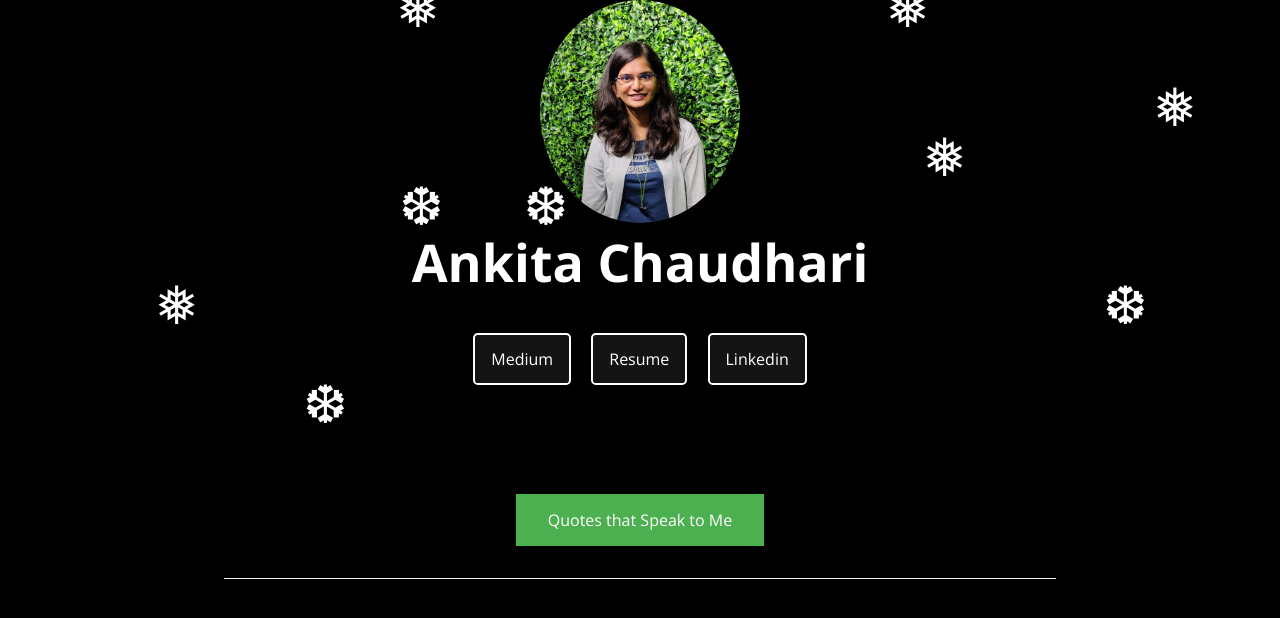
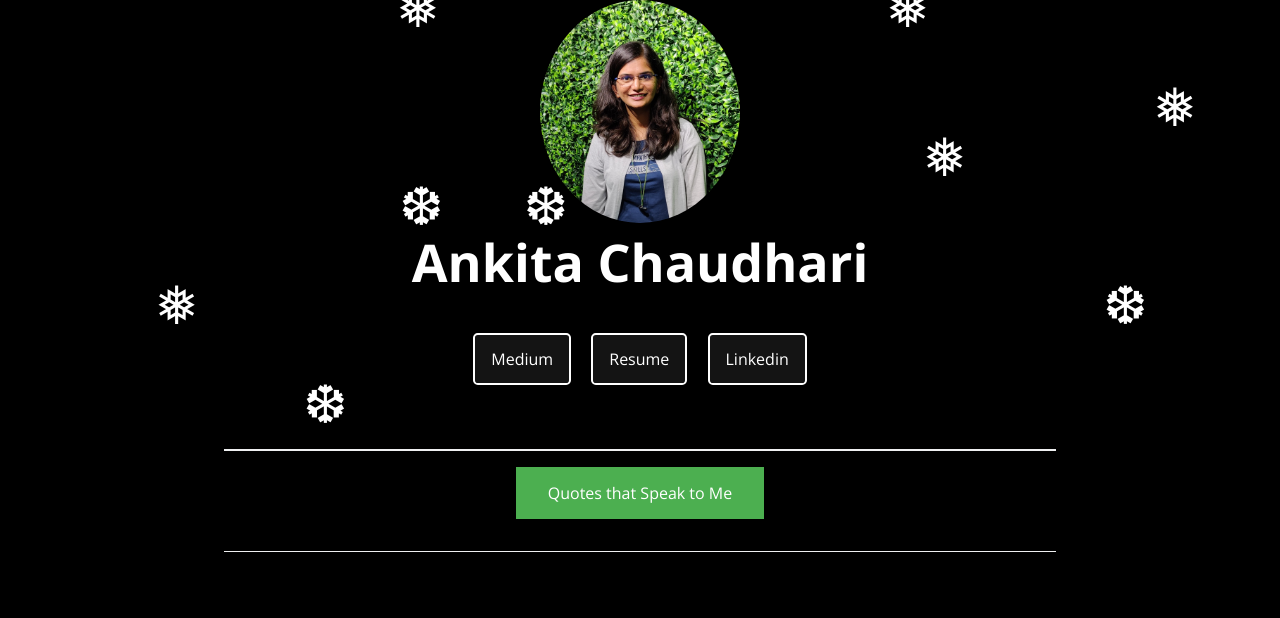
Before and after one commit to ank8ita/AnkitaChaudhari, a Jekyll site: the page built from index.md, in a window 1280 px wide. Shown: the top 618 px of the page. Built offline with Jekyll 4.4.1, drawn with Linux system fonts in a browser that asks for light colours; our own code applies the rules of GitHub Pages for plain Markdown files.

Commit message:
Update index.md

```diff
--- a/index.md
+++ b/index.md
@@ -41,7 +41,7 @@
   </div>
 </div>
 
-</br>
+ <hr class="divider">
  <div>
  <audio id="player" autoplay loop>
     <source src="/AnkitaChaudhari/Happy Whistling Ukulele.mp3" type="audio/mp3">
```
